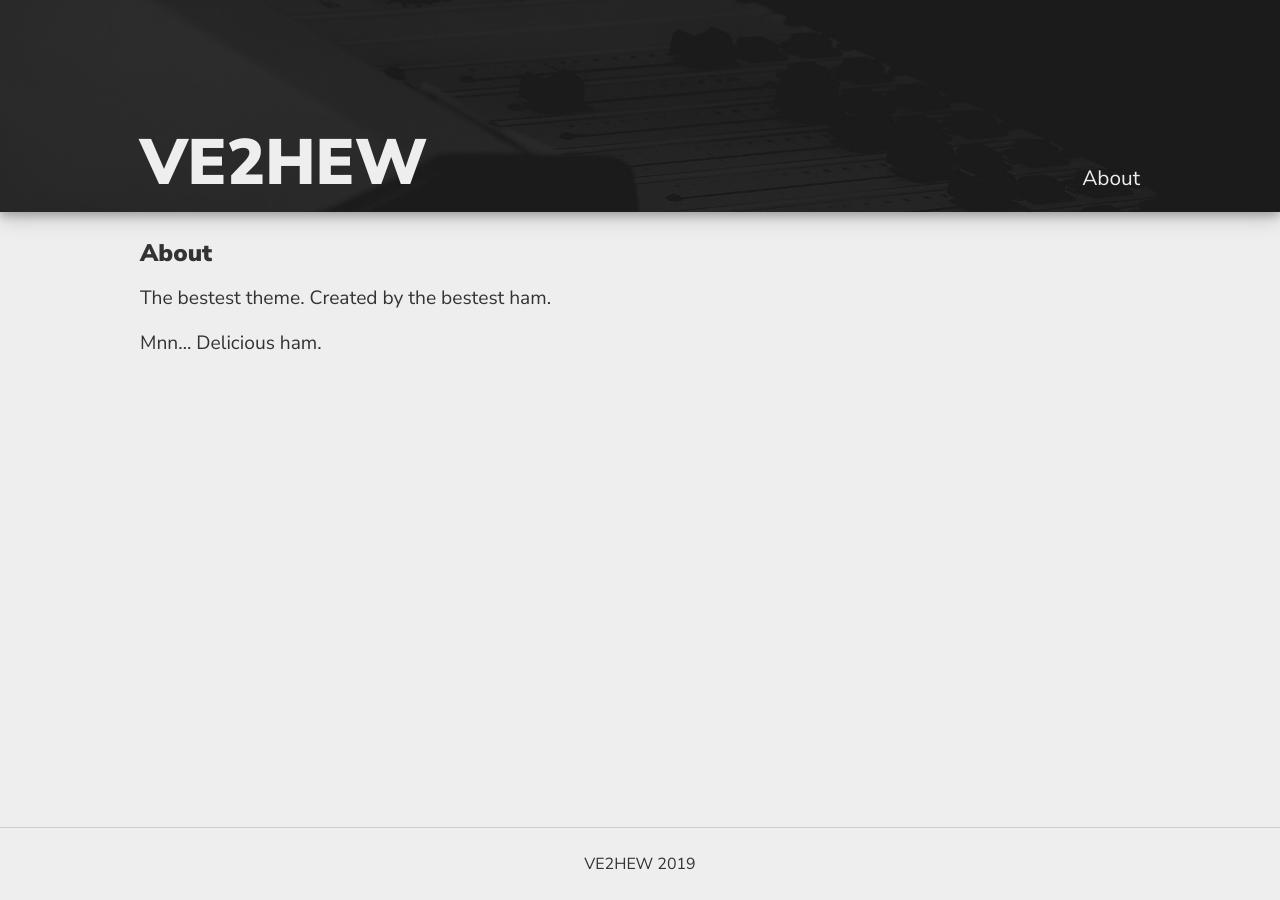
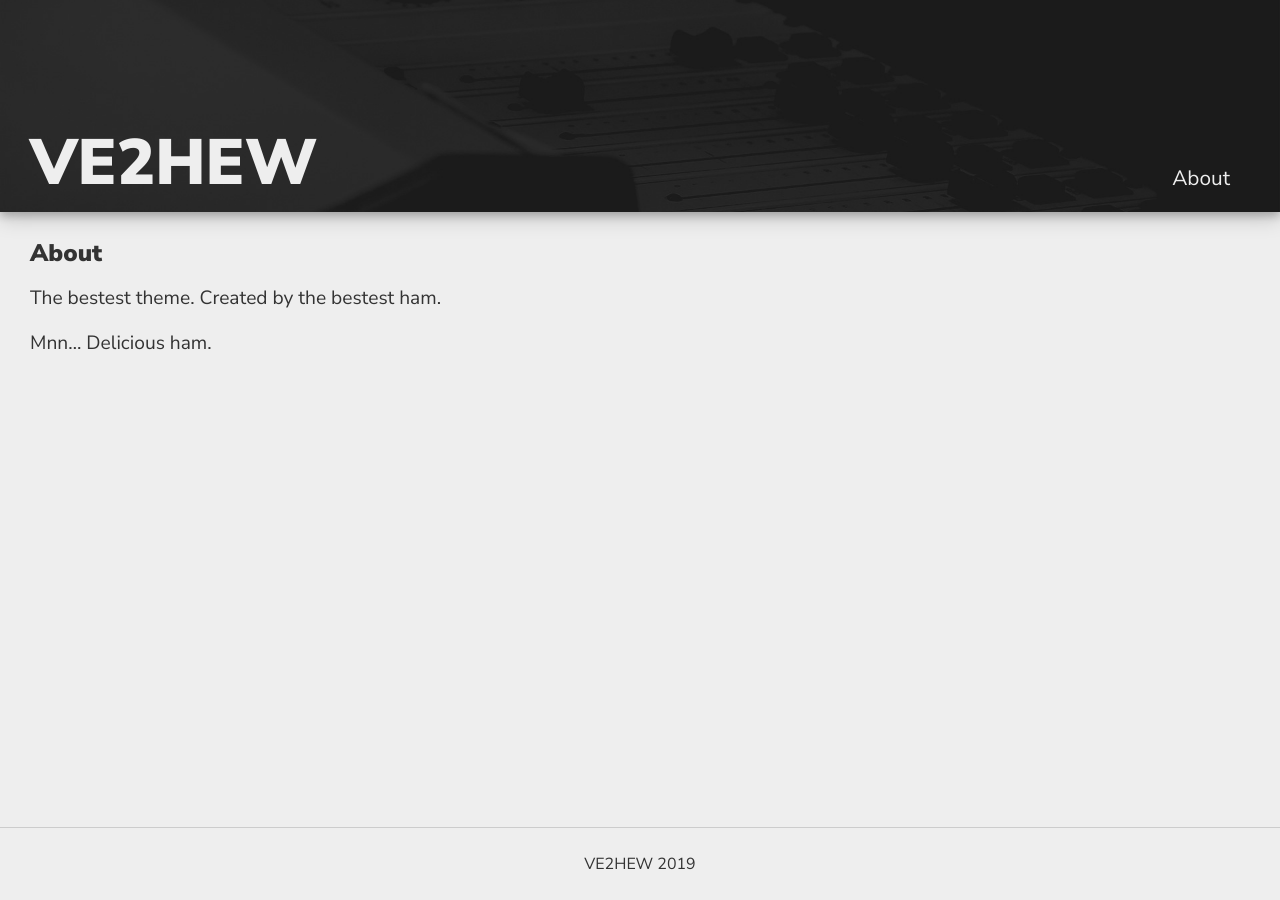
Before and after one commit to tanilolli/hewin-theme, a Jekyll site: the page built from about.md, in a window 1280 px wide. Built offline with Jekyll 4.4.1, drawn with Linux system fonts in a browser that asks for light colours.

Commit message:
Change max width and responsive thumbnail sizing

```diff
--- a/assets/main.scss
+++ b/assets/main.scss
@@ -80,7 +80,7 @@ p {
 }
 
 .wrapper {
-  max-width: 1000px;
+  max-width: 1200px;
   margin: 0 auto;
 }
 
@@ -109,7 +109,8 @@ img{
 .post-thumb{
       object-fit: cover;
       width: 100%;
-      height: 200px;
+      height: 20vw;
+      max-height: 250px;
       margin-top: 20px;
       border-radius: 5px;
       box-shadow: 0 4px 8px 0 rgba(0, 0, 0, 0.2), 0 6px 20px 0 rgba(0, 0, 0, 0.19);
@@ -140,7 +141,7 @@ footer {
   font-size: 1em;
 }
 
-@media screen and (max-width: 1060px) {
+@media screen and (max-width: 1280px) {
   .wrapper {
     margin-left: 30px;
     margin-right: 30px;
```
